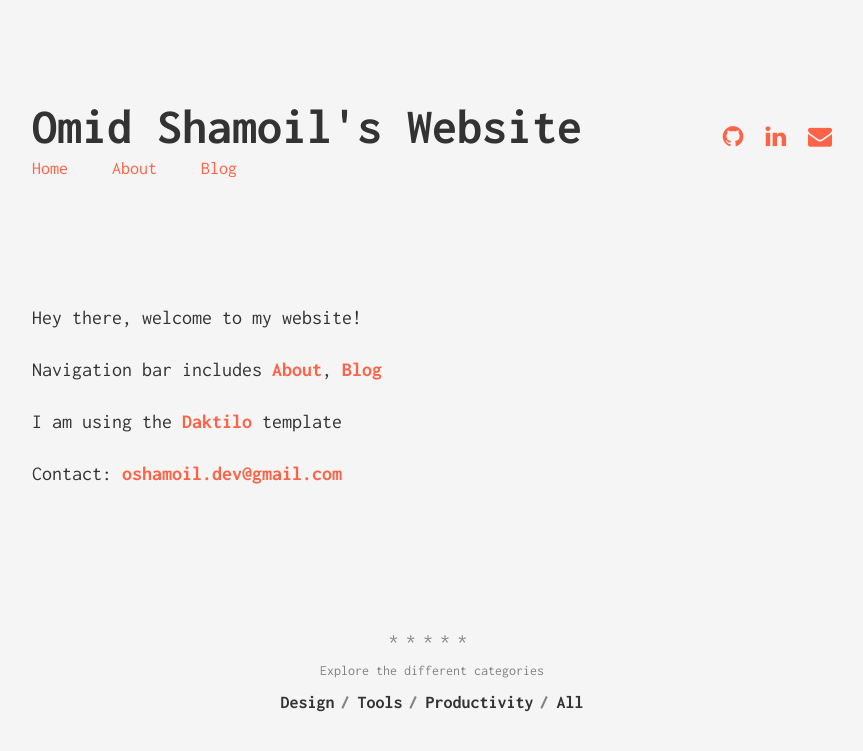
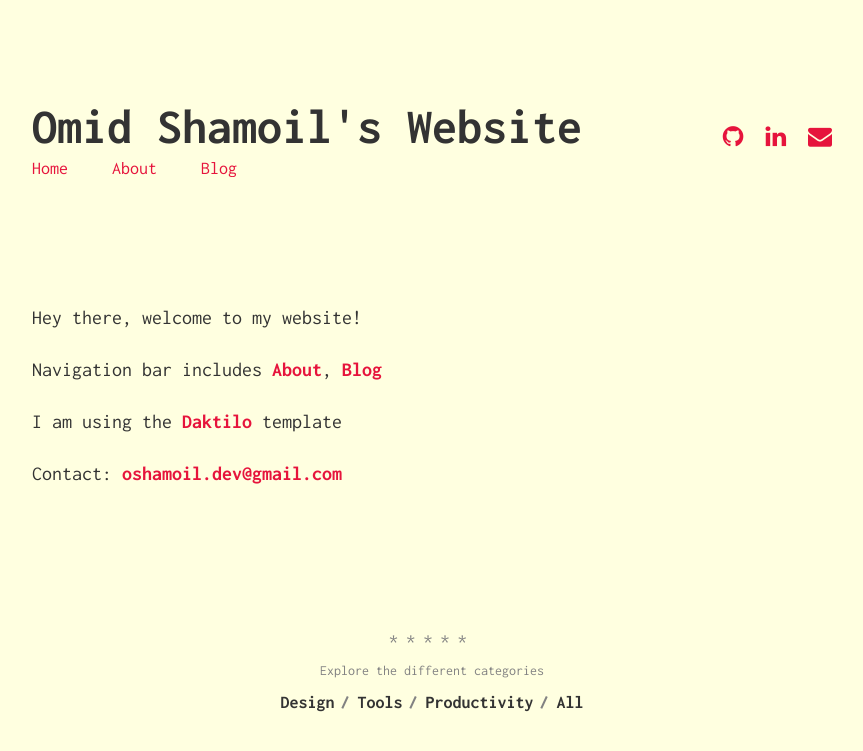
Before and after one commit to oshamoil/oshamoil.github.io, a Jekyll site: the page built from index.md, in a window 1280 px wide. Shown: the top 751 px of the page, without its empty margins (208-1071 px from the left). Built offline with Jekyll 4.4.1, drawn with Linux system fonts in a browser that asks for light colours.

Commit message:
More Hyperlink changes

```diff
--- a/_sass/_default.scss
+++ b/_sass/_default.scss
@@ -2,12 +2,13 @@
 body {
     font-family: 'Inconsolata', ;
     color: $iron;
-    background-color: $dorian;
+    //background-color: $dorian;
+    background-color: lightyellow;
 }
 
 a {
     //color: $cloudy;
-    color: tomato;
+    color: #E6143C;
     font-weight: bold;
     text-decoration: none;
 
```
